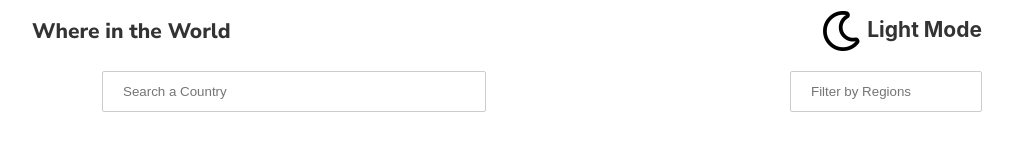
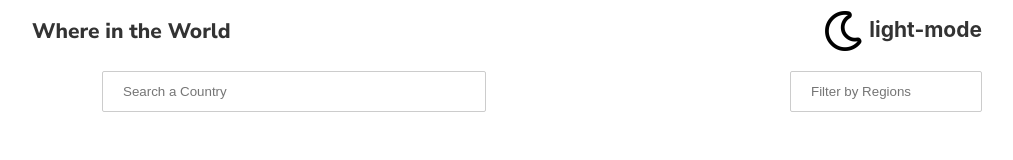
Before and after one commit to amidabrian51/rest-countries-api, a React (Create React App) app: page / in a window 1280 px wide. Shown: the top 160 px of the page, without its empty margins (98-1111 px from the left). Built offline with nearby package versions, Linux system fonts and the light colour scheme; no server answers.

Commit message:
Added NavBar Component

```diff
--- /dev/null
+++ b/src/Components/NavBar/NavBarCard.jsx
@@ -0,0 +1,16 @@
+import React from 'react';
+import './NavBarCardStyles.css';
+
+
+export const NavBarCard = ({moonMode, darkMode, handlechange}) => (
+    <nav className="navbar-items">
+    <h1 className="header">Where in the World</h1>
+    <div className="moon-end">
+        <button onClick={handlechange}>
+            <i className={moonMode }></i>
+        </button>
+        <h2>{ darkMode }</h2>
+    </div>
+</nav>
+
+)
--- /dev/null
+++ b/src/Components/NavBar/NavBarCardStyles.css
@@ -0,0 +1,37 @@
+.light-mode {
+    background-color: #fff;
+    color: #333;
+  }
+  .dark-mode {
+    background-color: hsl(207, 26%, 17%);
+    color:hsl(0, 0%, 100%);
+  }
+
+  .dark-mode nav {
+    background-color: #1b2938;
+  }
+  .light-mode-desktop {
+    background-color: hsl(0, 0%, 98%);
+  }
+  .moon {
+    font-size: 3em;
+  }
+  button {
+    background-color: Transparent;
+    background-repeat:no-repeat;
+    border: none;
+    cursor:pointer;
+    overflow: hidden;
+    outline:none;
+}
+
+.navbar-items {
+  display: flex;
+  justify-content: space-between;
+
+}
+.moon-end {
+  display: flex;
+  justify-content: flex-end;
+  padding-right: 200px;
+}
--- a/src/Countries.jsx
+++ b/src/Countries.jsx
@@ -1,6 +1,7 @@
 import React, { Component } from 'react';
 import { CountryList } from './Components/Card-List/CountryList';
 import { SearchBox } from './Components/Search-box/Search-Box';
+import { NavBarCard }from './Components/NavBar/NavBarCard';
 
 import './Countries.styles.css';
 
@@ -35,7 +36,7 @@ class Countries extends Component {
 
                 <div className={darkMode ? "dark-mode" : "light-mode" }>
 
-                    <nav className="navbar-items">
+                    {/* <nav className="navbar-items">
                         <h1 className="header">Where in the World</h1>
                         <div className="moon-end">
                         <button onClick={this.setDarkMode}>
@@ -43,7 +44,8 @@ class Countries extends Component {
                         </button>
                         <h2>{darkMode ? "Dark Mode" : "Light Mode" }</h2>
                         </div>
-                    </nav>
+                    </nav> */}
+                     <NavBarCard handlechange={this.setDarkMode} moonMode={darkMode ? "moon fas fa-moon" : "moon far fa-moon"} darkMode={darkMode ? "dark-mode" : "light-mode"}/>
 
 
                     <div className="Input">
```
